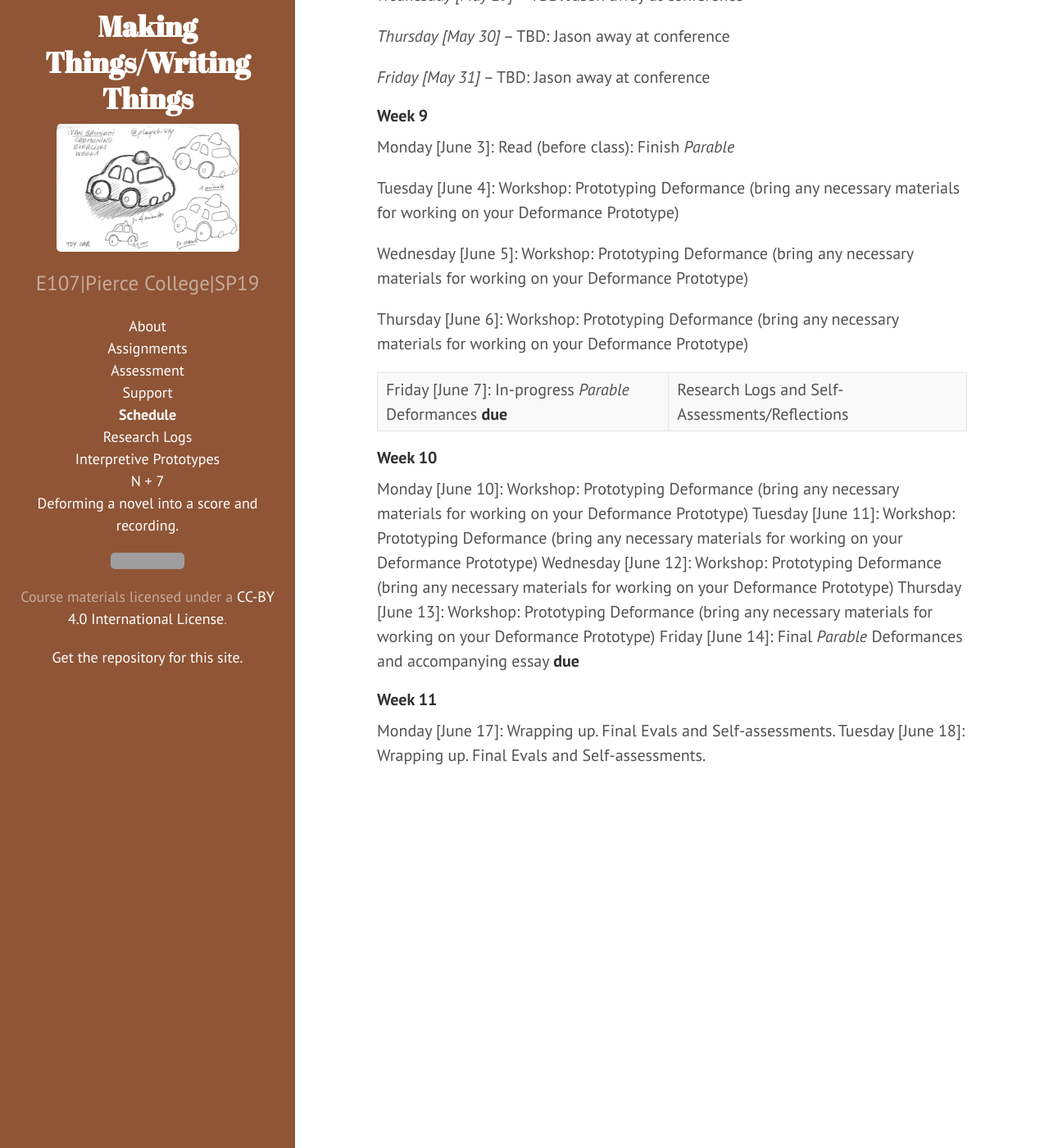
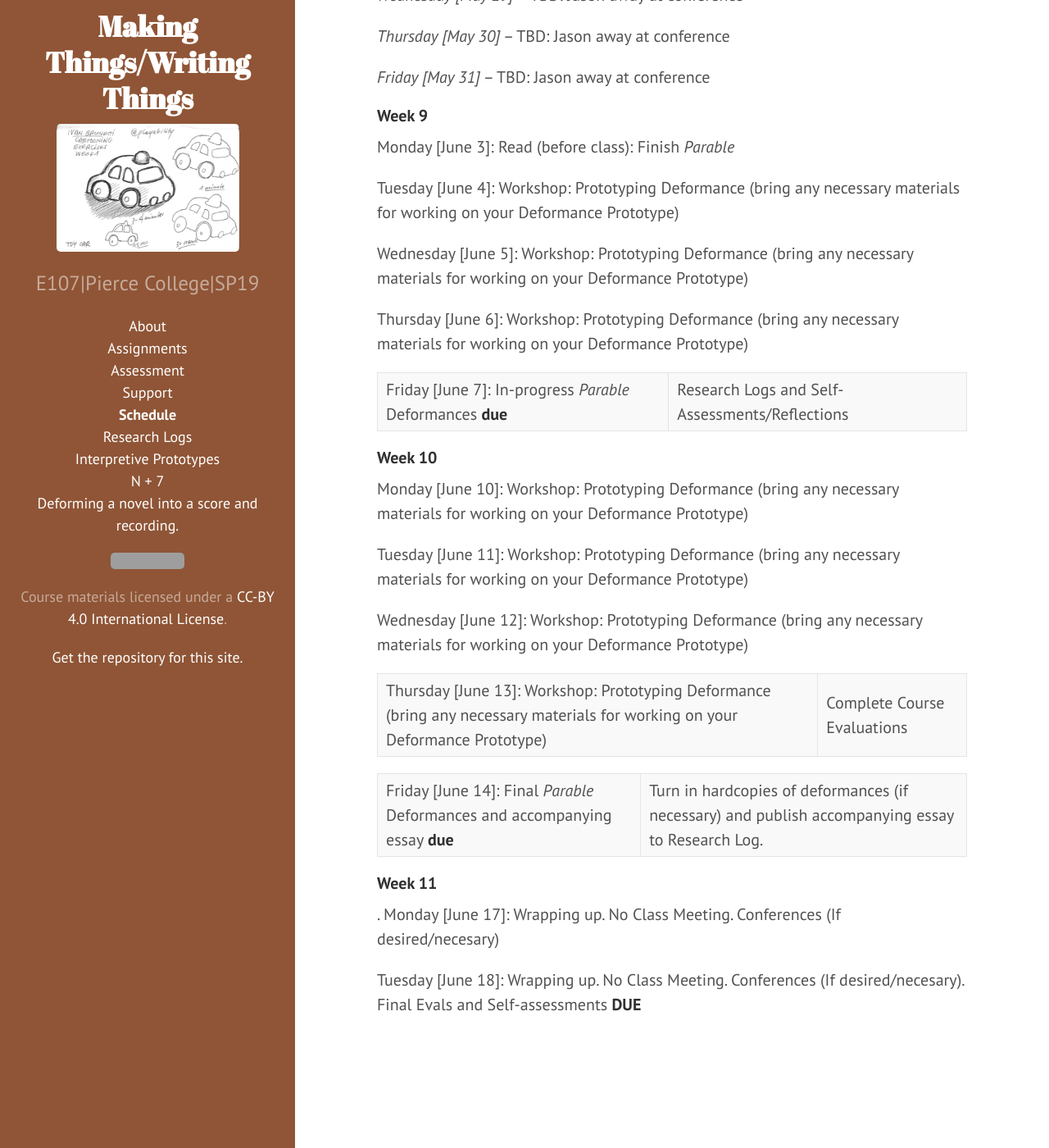
Before and after one commit to jloan/e107v2, a Jekyll site: the page built from 04schedule.md, in a window 1280 px wide and 1400 px high, scrolled down 3218 px. Shown: the whole window at 82% size. Built offline with Jekyll 4.4.1, drawn with Linux system fonts in a browser that asks for light colours; grey boxes are pictures that could not be loaded.

Commit message:
Update 04schedule.md

```diff
--- a/04schedule.md
+++ b/04schedule.md
@@ -117,13 +117,18 @@ Friday [June 7]: In-progress *Parable* Deformances **due** | Research Logs and S
 #### Week 10
 
 Monday [June 10]: Workshop: Prototyping Deformance (bring any necessary materials for working on your Deformance Prototype)
+
 Tuesday [June 11]: Workshop: Prototyping Deformance (bring any necessary materials for working on your Deformance Prototype)
+
 Wednesday [June 12]: Workshop: Prototyping Deformance (bring any necessary materials for working on your Deformance Prototype)
-Thursday [June 13]: Workshop: Prototyping Deformance (bring any necessary materials for working on your Deformance Prototype)
-Friday [June 14]: Final *Parable* Deformances and accompanying essay **due**
+
+Thursday [June 13]: Workshop: Prototyping Deformance (bring any necessary materials for working on your Deformance Prototype) | Complete Course Evaluations
+
+Friday [June 14]: Final *Parable* Deformances and accompanying essay **due** | Turn in hardcopies of deformances (if necessary) and publish accompanying essay to Research Log.
 
 
 #### Week 11
+.
+Monday [June 17]: Wrapping up. No Class Meeting. Conferences (If desired/necesary)
 
-Monday [June 17]: Wrapping up. Final Evals and Self-assessments.
-Tuesday [June 18]: Wrapping up. Final Evals and Self-assessments.
+Tuesday [June 18]: Wrapping up.  No Class Meeting. Conferences (If desired/necesary). Final Evals and Self-assessments **DUE**
```
